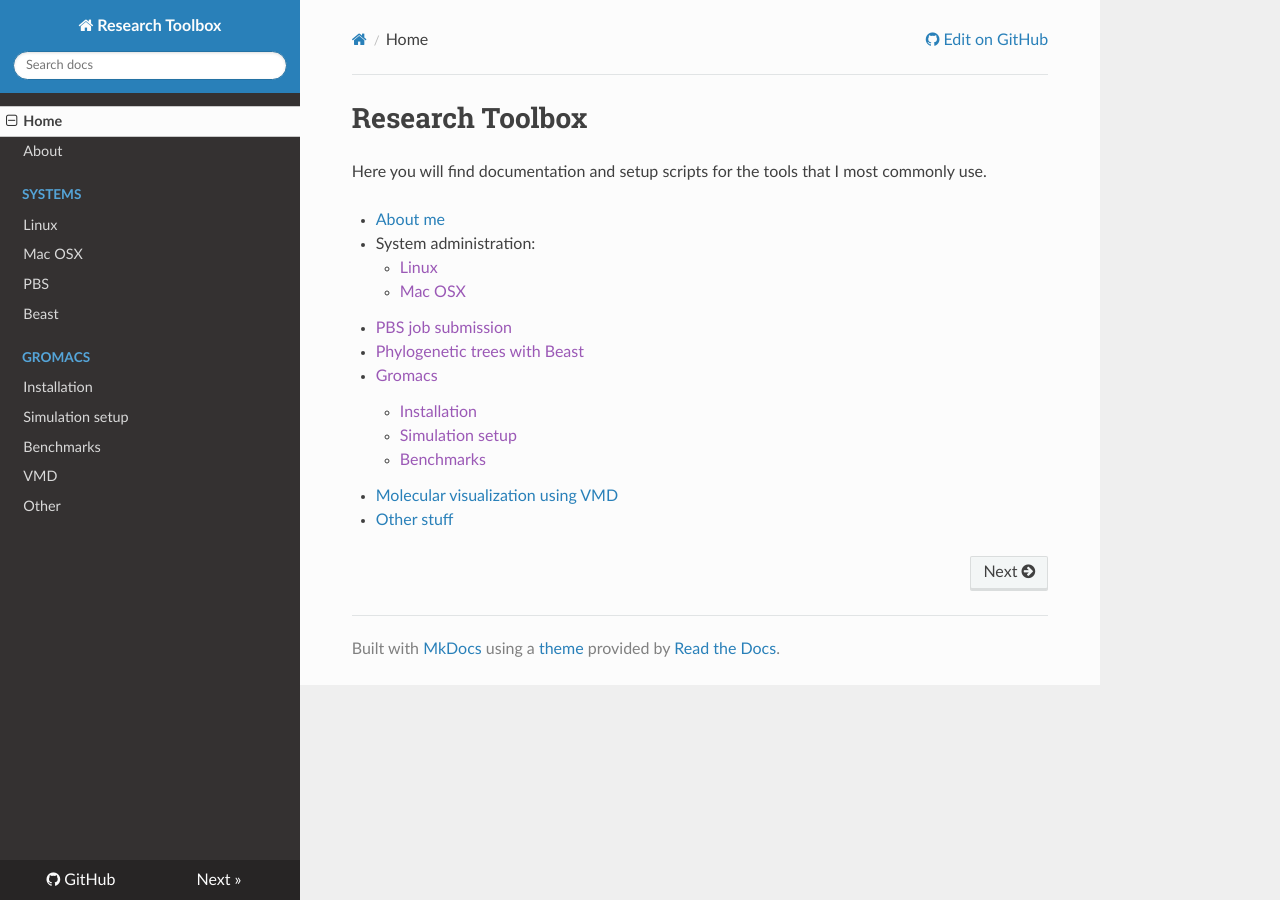
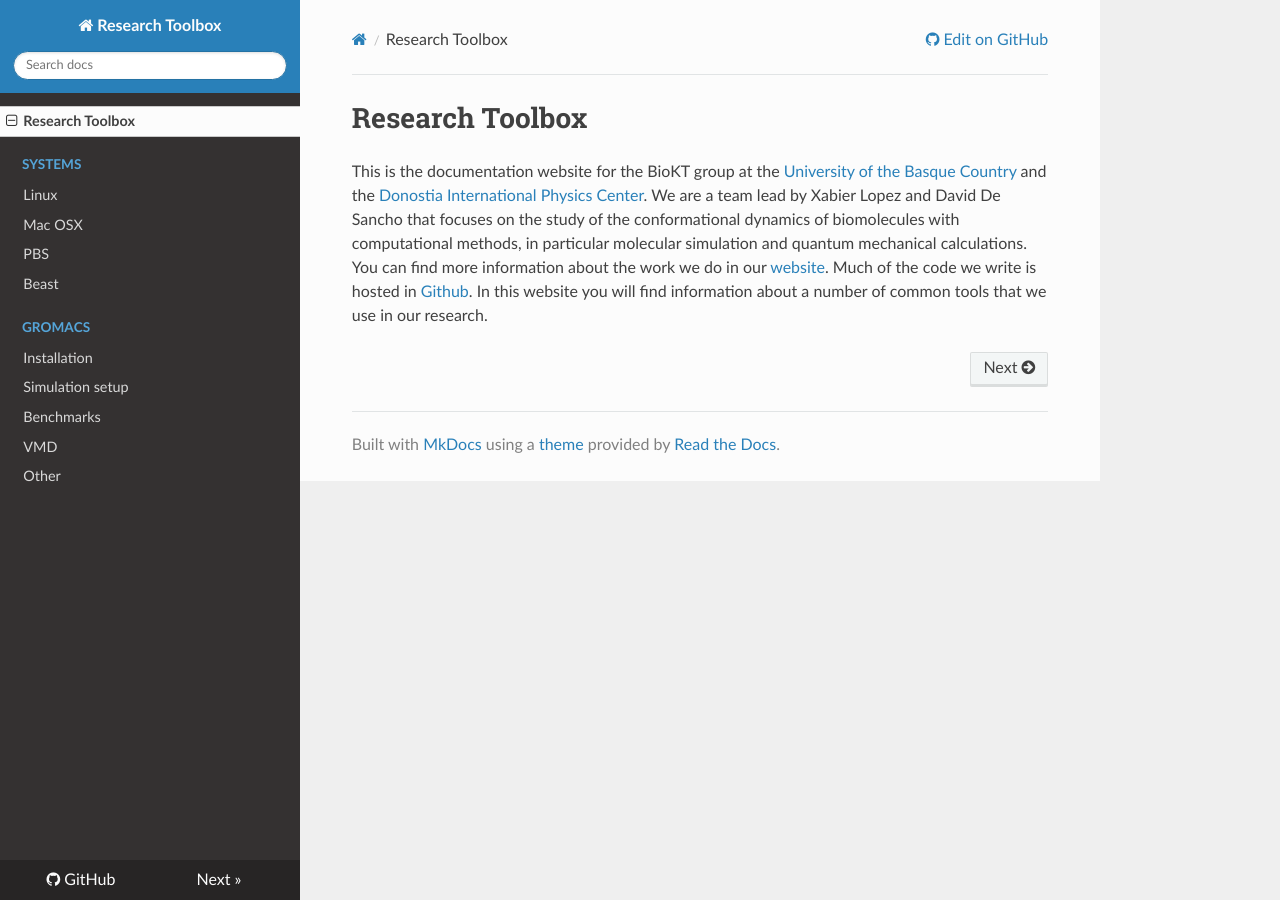
Before and after one commit to BioKT/ResDocs, an MkDocs documentation site: the page built from docs/index.md, in a window 1280 px wide. Built offline with MkDocs 1.6.1, drawn with Linux system fonts in a browser that asks for light colours; nearby versions of some CDN libraries.

Commit message:
fixes indexing

```diff
--- a/docs/index.md
+++ b/docs/index.md
@@ -1,17 +1,14 @@
 # Research Toolbox
-
-Here you will find documentation and setup scripts for the
-tools that I most commonly use.
-
-* [About me](about.md)
-* System administration:
-	- [Linux]('Linux/admin.md')
-	- [Mac OSX]('MacOSX/hacks.md')
-* [PBS job submission]('PBS/documentation.md')
-* [Phylogenetic trees with Beast]('Beast/installation.md')
-* [Gromacs]('Gromacs/intro.md')
-	- [Installation]('Gromacs/installation.md')
-	- [Simulation setup]('Gromacs/md_setup.md')
-	- [Benchmarks]('Gromacs/benchmarks.md')
-* [Molecular visualization using VMD](VMD/tools.md)
-* [Other stuff](Other/other.md)
+This is the documentation website for the BioKT group at the
+[University of the Basque Country](https://www.ehu.eus) and
+the [Donostia International Physics Center](http://dipc.ehu.es).
+We are a team lead by Xabier Lopez and David De Sancho that
+focuses on the study of the conformational dynamics of biomolecules
+ with computational methods, in particular molecular simulation
+and quantum mechanical calculations. You can find more information
+ about the work we do in our
+[website](https://sites.google.com/view/biokt).
+Much of the code we write is hosted in
+[Github](https://github.com/biokt).
+In this website you will find information about a number of
+common tools that we use in our research.
--- a/mkdocs.yml
+++ b/mkdocs.yml
@@ -1,10 +1,10 @@
 site_name: Research Toolbox
 site_url: https://biokt.github.io/ResDocs/
 repo_url: https://github.com/BioKT/ResDocs
+use_directory_urls: False
 theme: readthedocs
 nav:
-    - Home: 'index.md'
-    - About: 'about.md'
+    - 'index.md'
     - Systems:
         - 'Linux': 'Linux/admin.md'
         - 'Mac OSX': 'MacOSX/hacks.md'
```
